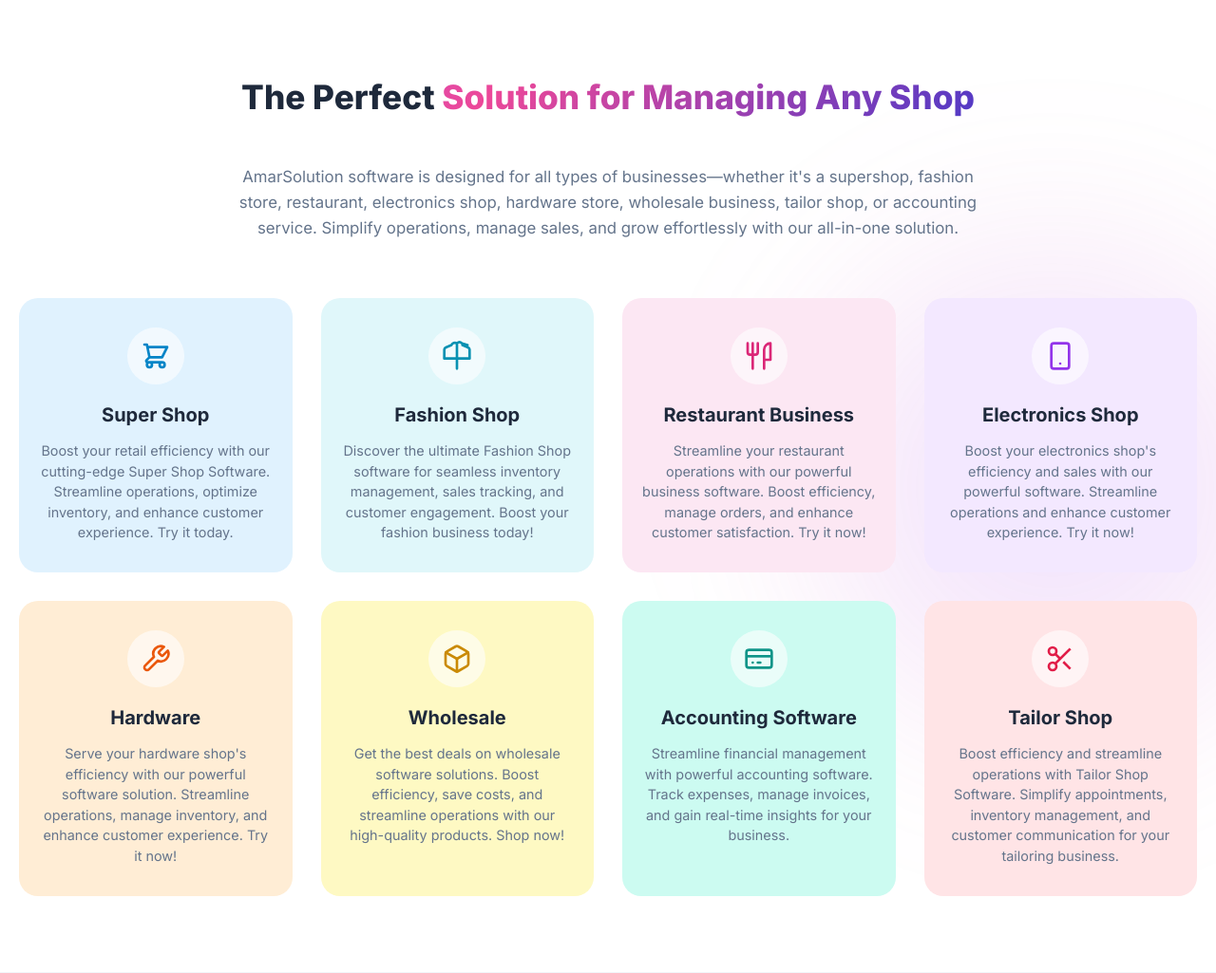
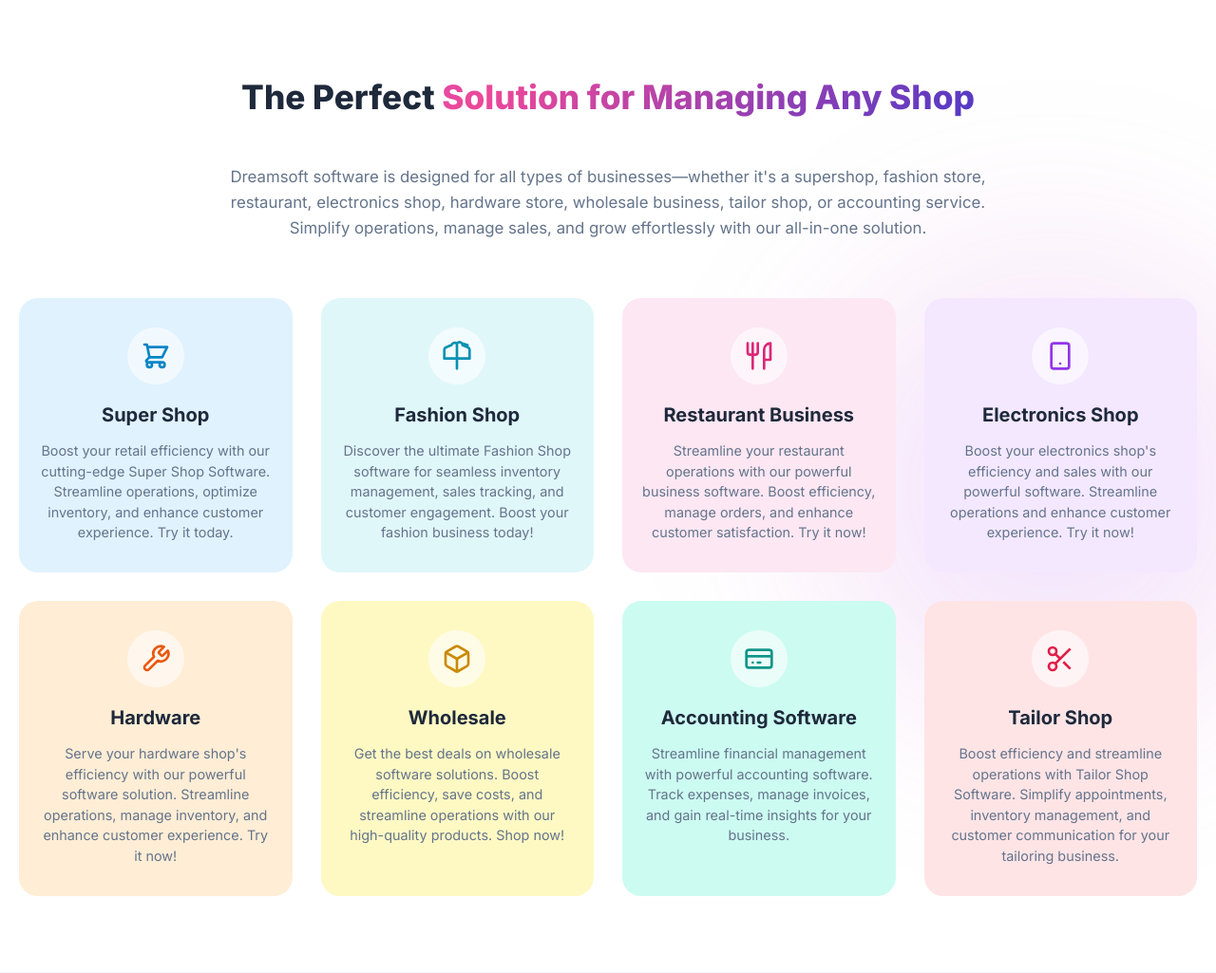
Before and after one commit to basharmd94/dreamsoft, a Django app: page / in a window 1280 px wide; the page is wider, and only the part inside the window is pictured. Shown: the part 1082-2107 px from the top of that part at 95% size. Run offline with Django 4.2, Linux system fonts and the light colour scheme; grey boxes labelled with a size stand in for pictures from a placeholder-image service; some libraries are stand-ins or nearby versions.

Commit message:
renamed software company name

```diff
--- a/Pages/templates/Pages/base.html
+++ b/Pages/templates/Pages/base.html
@@ -6,8 +6,8 @@
     <meta name="viewport" content="width=device-width, initial-scale=1.0">
     <title>{% block title %}Dreamsoft - Largest ERP, POS Software Company in Bangladesh{% endblock %}</title>
 
-    <meta name="description" content="{% block meta_description %}AmarSolution builds modern software to manage and grow your business.{% endblock %}">
-    <meta name="keywords" content="{% block meta_keywords %}software company, ERP, POS, CRM, Bangladesh{% endblock %}">
+    <meta name="description" content="{% block meta_description %}Dreamsoft builds modern software to manage and grow your business.{% endblock %}">
+    <meta name="keywords" content="{% block meta_keywords %}software company, Website Development, ERP, POS, CRM, Bangladesh{% endblock %}">
     <meta name="robots" content="{% block meta_robots %}index, follow{% endblock %}">
 
     <meta property="og:title" content="{% block og_title %}Dreamsoft - Largest ERP, POS Software Company in Bangladesh{% endblock %}">
@@ -15,8 +15,8 @@
     <meta property="og:type" content="{% block og_type %}website{% endblock %}">
 
     <meta name="twitter:card" content="{% block twitter_card %}summary_large_image{% endblock %}">
-    <meta name="twitter:title" content="{% block twitter_title %}AmarSolution - Software Company{% endblock %}">
-    <meta name="twitter:description" content="{% block twitter_description %}AmarSolution builds modern software to manage and grow your business.{% endblock %}">
+    <meta name="twitter:title" content="{% block twitter_title %}Dreamsoft - Largest ERP, POS Software Company in Bangladesh{% endblock %}">
+    <meta name="twitter:description" content="{% block twitter_description %}Dreamsoft builds modern software to manage and grow your business.{% endblock %}">
 
     {% block extra_meta %}{% endblock %}
 
--- a/Pages/templates/Pages/index.html
+++ b/Pages/templates/Pages/index.html
@@ -1,13 +1,13 @@
 {% extends 'Pages/base.html' %}
 {% load static %}
 
-{% block title %}AmarSolution | Best Software Company in Bangladesh{% endblock %}
-{% block meta_description %}AmarSolution builds modern ERP, POS, and CRM software to manage and grow your business in Bangladesh.{% endblock %}
+{% block title %}Dreamsoft | Largest ERP, POS Software Company in Bangladesh{% endblock %}
+{% block meta_description %}Dreamsoft builds modern ERP, POS, and CRM software to manage and grow your business in Bangladesh.{% endblock %}
 {% block meta_keywords %}software company Bangladesh, ERP software, POS software, CRM software, business management{% endblock %}
-{% block og_title %}AmarSolution | Best Software Company in Bangladesh{% endblock %}
-{% block og_description %}AmarSolution builds modern ERP, POS, and CRM software to manage and grow your business in Bangladesh.{% endblock %}
-{% block twitter_title %}AmarSolution | Best Software Company in Bangladesh{% endblock %}
-{% block twitter_description %}AmarSolution builds modern ERP, POS, and CRM software to manage and grow your business in Bangladesh.{% endblock %}
+{% block og_title %}Dreamsoft | Largest ERP, POS Software Company in Bangladesh{% endblock %}
+{% block og_description %}Dreamsoft builds modern ERP, POS, and CRM software to manage and grow your business in Bangladesh.{% endblock %}
+{% block twitter_title %}Dreamsoft | Largest ERP, POS Software Company in Bangladesh{% endblock %}
+{% block twitter_description %}Dreamsoft builds modern ERP, POS, and CRM software to manage and grow your business in Bangladesh.{% endblock %}
 
 {% block extra_css %}
     <link rel="stylesheet" href="{% static 'Pages/css/style.css' %}">
@@ -34,7 +34,7 @@
 
             <p class="hero-description">
                 Retail Solution: Now Used By More Than 2,000 Retailers & Wholesalers
-                AmarSolution's state-of-the-art in-store equipment that makes billing,
+                Dreamsoft's state-of-the-art in-store equipment that makes billing,
                 making balances, and tracking customer loyalty simpler in one system. Cut
                 operations costs up to 30% and boost sales using our fast, accurate, easy-
                 to-use software. Join the 2,000+ businesses that are reshaping their
@@ -127,7 +127,7 @@
                 The Perfect <span class="text-gradient">Solution for Managing Any Shop</span>
             </h2>
             <p class="solution-description">
-                AmarSolution software is designed for all types of businesses—whether it's a
+                Dreamsoft software is designed for all types of businesses—whether it's a
                 supershop, fashion store, restaurant, electronics shop, hardware store,
                 wholesale business, tailor shop, or accounting service. Simplify operations,
                 manage sales, and grow effortlessly with our all-in-one solution.
@@ -495,7 +495,7 @@
     <div class="container">
         <div class="features-header text-center">
             <h2 class="section-heading">
-                AmarSolution <span class="text-gradient">Key Features</span>
+                Dreamsoft <span class="text-gradient">Key Features</span>
             </h2>
             <p class="features-description">
                 We make it easy for users to use our platform, that's why we provide this benefit.
@@ -588,7 +588,7 @@
                 Trusted by <span class="text-gradient">Clients</span> Worldwide
             </h2>
             <p class="testimonials-description">
-                See what our partners have to say about their experience with AmarSolution.
+                See what our partners have to say about their experience with Dreamsoft.
             </p>
         </div>
 
@@ -610,7 +610,7 @@
                             <svg class="testimonial-quote" viewBox="0 0 24 24" fill="none" xmlns="http://www.w3.org/2000/svg" aria-hidden="true">
                                 <path d="M10 11H6.5C5.12 11 4 12.12 4 13.5V18C4 19.1 4.9 20 6 20H9C10.1 20 11 19.1 11 18V13C11 11.9 10.1 11 9 11H8.5C8.5 9.34 9.34 8.2 10.8 7.58L10 6C7.67 6.95 6 9.08 6 12V12H10V11ZM20 11H16.5C15.12 11 14 12.12 14 13.5V18C14 19.1 14.9 20 16 20H19C20.1 20 21 19.1 21 18V13C21 11.9 20.1 11 19 11H18.5C18.5 9.34 19.34 8.2 20.8 7.58L20 6C17.67 6.95 16 9.08 16 12V12H20V11Z" fill="currentColor"/>
                             </svg>
-                            <p class="testimonial-text">"AmarSolution transformed how we handle inventory. The POS display is intuitive and cut our checkout time significantly."</p>
+                            <p class="testimonial-text">"Dreamsoft transformed how we handle inventory. The POS display is intuitive and cut our checkout time significantly."</p>
                         </div>
                         <div class="testimonial-user">
                             <img src="https://images.unsplash.com/photo-1494790108377-be9c29b29330?auto=format&fit=crop&q=80&w=150&h=150" alt="Sarah Johnson" class="testimonial-avatar">
--- a/Pages/templates/Pages/partials/footer.html
+++ b/Pages/templates/Pages/partials/footer.html
@@ -13,13 +13,13 @@
                     <div class="footer-brand">
                         <div class="footer-brand-badge">as</div>
                         <div class="footer-brand-text">
-                            <span class="footer-brand-name">AmarSolution</span>
+                            <span class="footer-brand-name">Dreamsoft</span>
                             <span class="footer-brand-tagline">Complete Solution of your business</span>
                         </div>
                     </div>
 
                     <p class="footer-desc">
-                        AmarSolution is an online software where possible to manage all types of shops perfectly. It plans to connect thousands of clients who have shops but they need to manage.
+                        Dreamsoft is an online software where possible to manage all types of shops perfectly. It plans to connect thousands of clients who have shops but they need to manage.
                     </p>
 
                     <div class="footer-social">
@@ -112,7 +112,7 @@
                                         <path d="M4 6L12 13L20 6" stroke="currentColor" stroke-width="2" stroke-linecap="round" stroke-linejoin="round"/>
                                     </svg>
                                 </span>
-                                <a href="mailto:info@amarsolution.com" class="footer-contact-link">info@amarsolution.com</a>
+                                <a href="mailto:info@Dreamsoft.com" class="footer-contact-link">info@Dreamsoft.com</a>
                             </li>
                             <li>
                                 <span class="footer-contact-icon" aria-hidden="true">
```
Also changed, not shown: Pages/templates/Pages/fashion-shop-software.html (+6 -6 lines).
